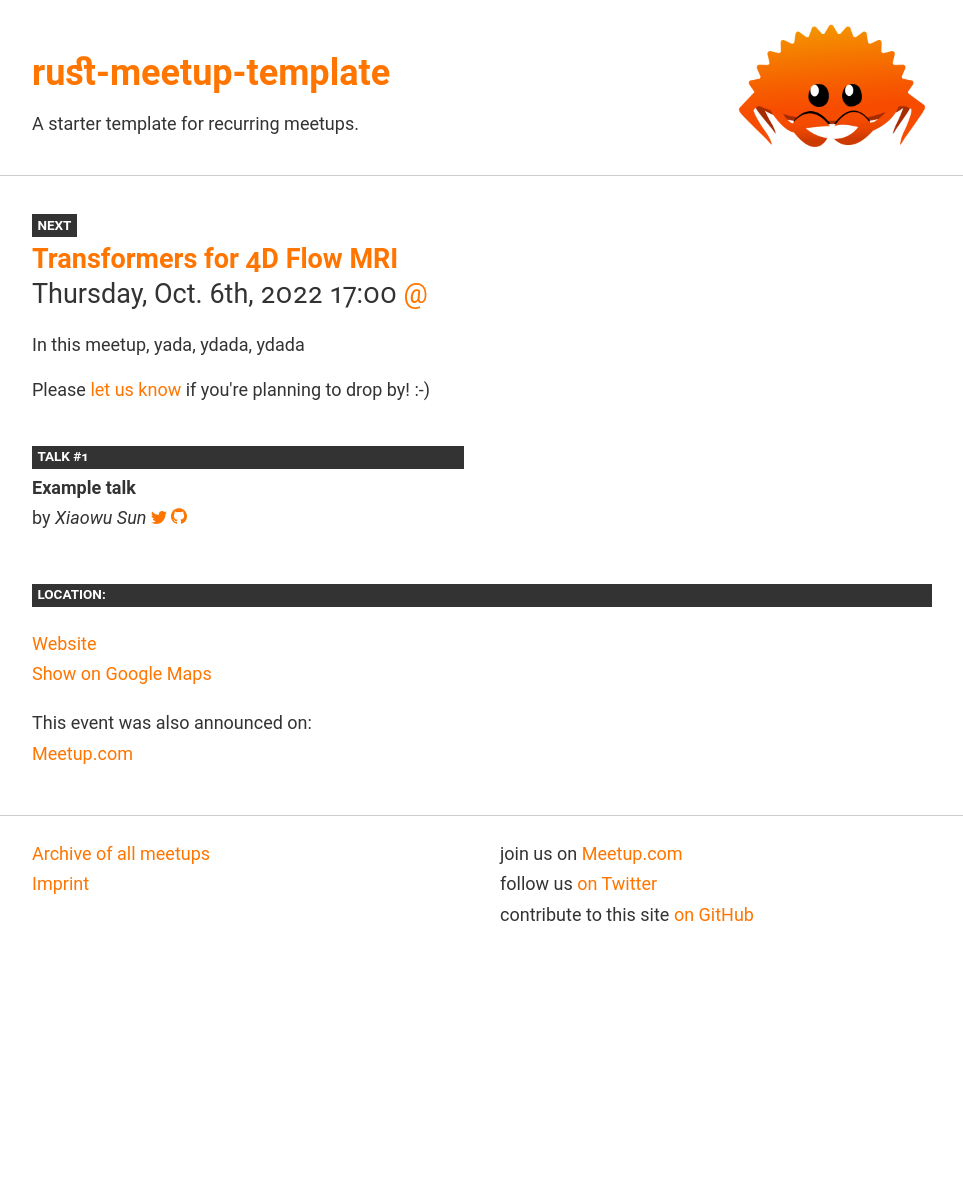
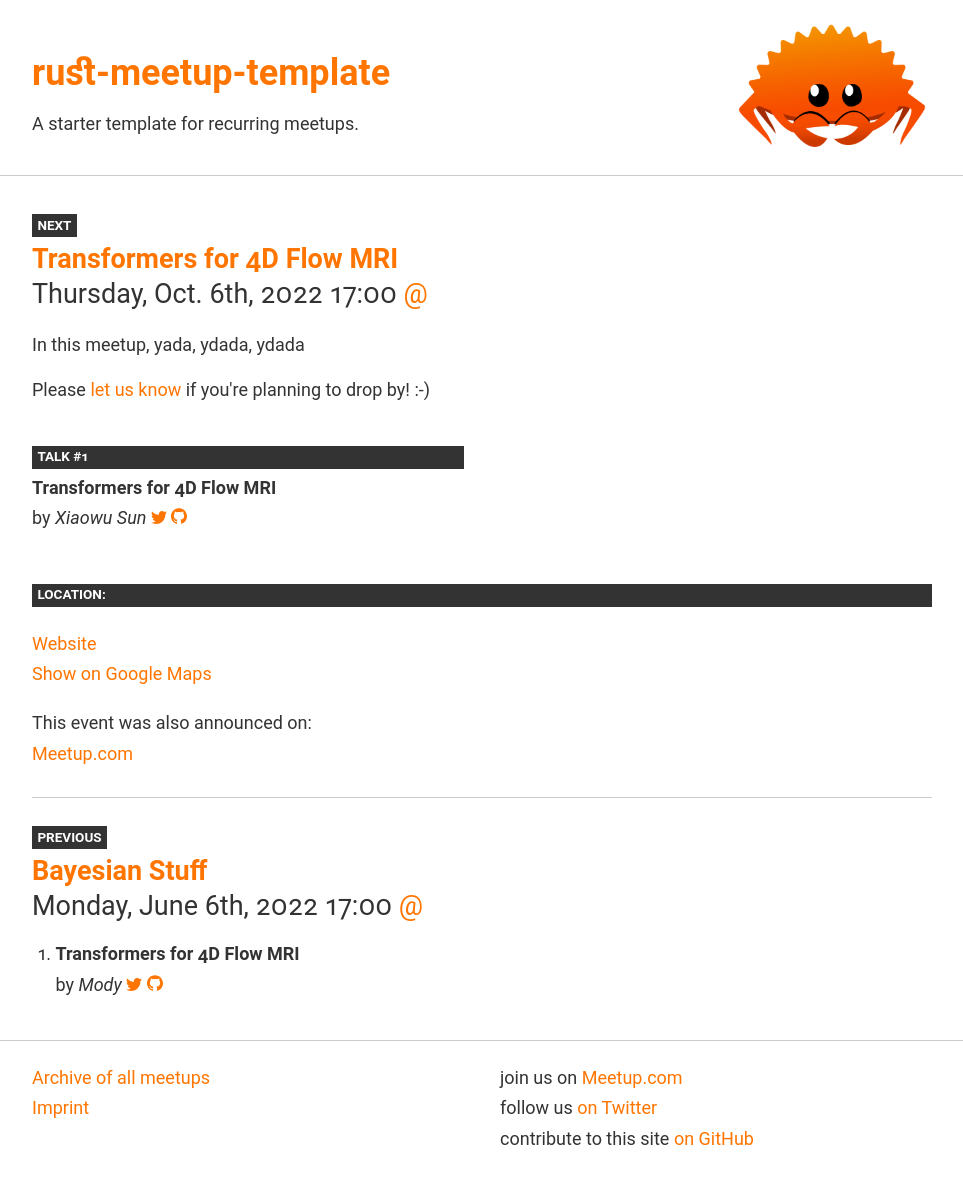
Before and after one commit to lumcaimeetup/lumcaimeetup.github.io, a Jekyll site: the page built from index.html, in a window 1280 px wide. Shown: the whole page, without its empty margins (158-1121 px from the left). Built offline with Jekyll 4.4.1, drawn with Linux system fonts in a browser that asks for light colours; before the commit the page ends 959 px from its top, so only the background shows below that.

Commit message:
added previous and future post

```diff
--- /dev/null
+++ b/_posts/2022-06-06-modytalk.md
@@ -0,0 +1,18 @@
+---
+title: "Bayesian Stuff"
+date: 2022-06-06 16:00:00 CET
+categories: meetup
+links:
+    "Meetup.com": "https://www.meetup.com/example"
+location: CollegeZal1
+talks:
+- title: "Transformers for 4D Flow MRI"
+  speaker:
+    name: "Mody"
+    twitter: Meh
+    github: xiaowustudio-xiaowu
+  abstract: |
+    Meh meh meh! This is the abstract
+---
+
+In this meetup, yada, ydada, ydada
--- a/_posts/2031-08-01-example-event.md
+++ b/_posts/2022-10-06-example-event.md
@@ -6,11 +6,11 @@
     "Meetup.com": "https://www.meetup.com/example"
 location: CollegeZal1
 talks:
-- title: "Example talk"
+- title: "Transformers for 4D Flow MRI"
   speaker:
     name: "Xiaowu Sun"
     twitter: Meh
-    github: https://github.com/xiaowustudio-xiaowu
+    github: xiaowustudio-xiaowu
   abstract: |
     Meh meh meh! This is the abstract
 ---
```
